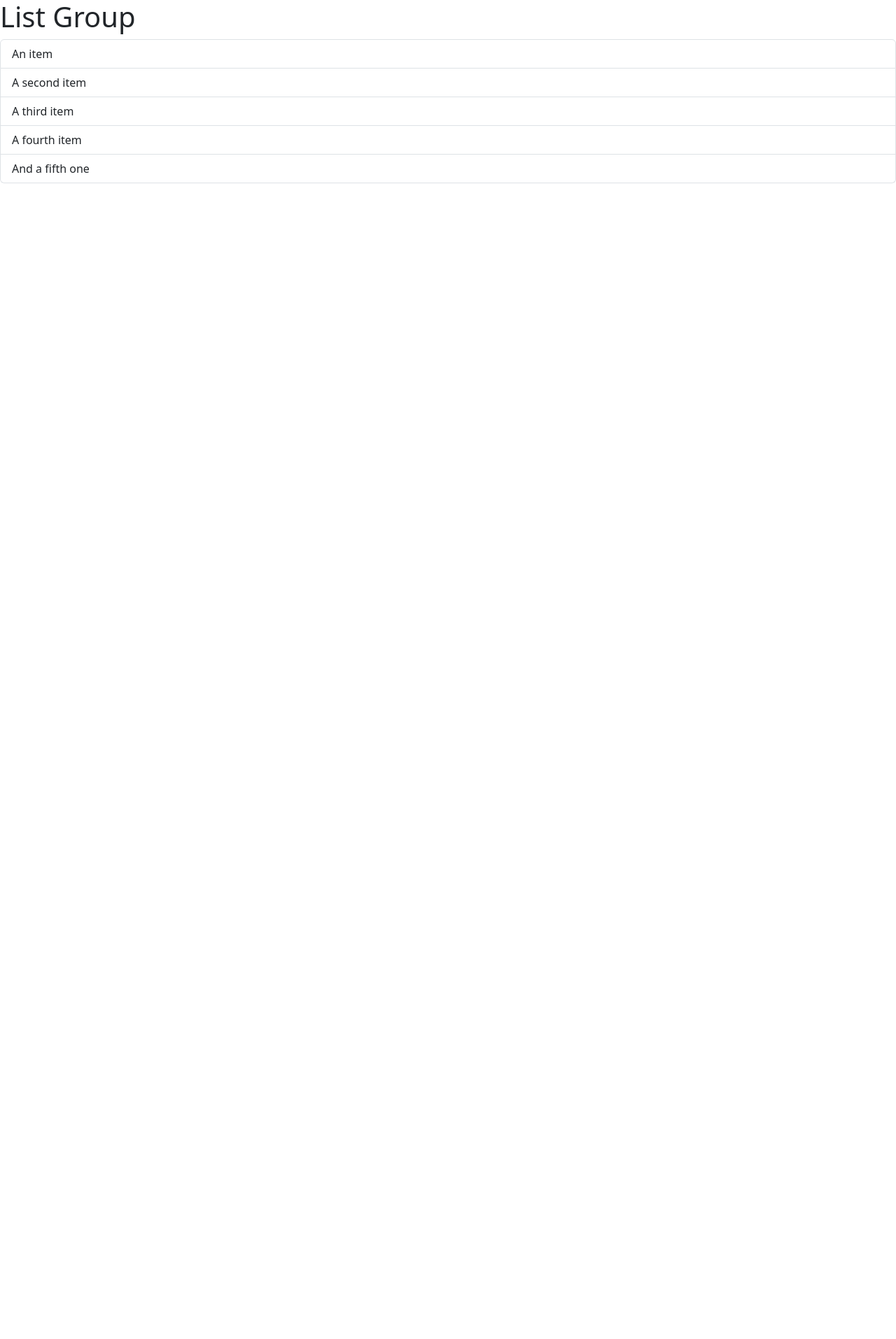
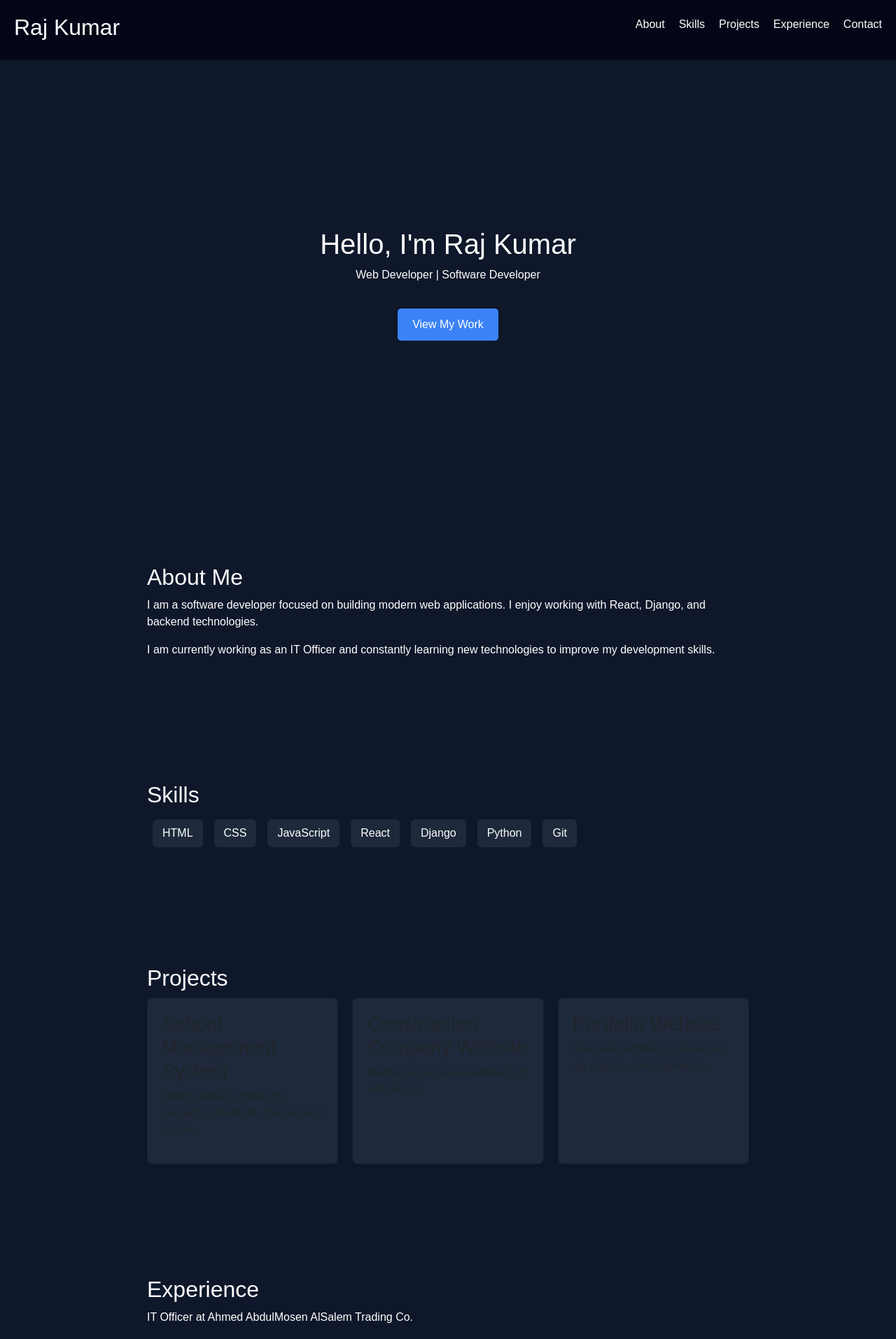
Before and after one commit to rajkumarbk/react-project, a React (Vite) app: page / in a window 1280 px wide. Shown: the top 1914 px of the page at 70% size. Before the commit the page ends 800 px from the top, so only its background shows below. Built offline with nearby package versions, Linux system fonts and the light colour scheme; the HTML template or start-up script is replaced by a standard one.

Commit message:
try to build portfolio

```diff
--- /dev/null
+++ b/src/App.css
@@ -0,0 +1,68 @@
+body{
+  font-family: Arial, sans-serif;
+  margin:0;
+  background:#0f172a;
+  color:white;
+}
+
+.navbar{
+  display:flex;
+  justify-content:space-between;
+  padding:20px;
+  background:#020617;
+}
+
+.navbar ul{
+  display:flex;
+  gap:20px;
+  list-style:none;
+}
+
+.navbar a{
+  color:white;
+  text-decoration:none;
+}
+
+.hero{
+  height:80vh;
+  display:flex;
+  flex-direction:column;
+  justify-content:center;
+  align-items:center;
+  text-align:center;
+}
+
+.btn{
+  margin-top:20px;
+  padding:10px 20px;
+  background:#3b82f6;
+  color:white;
+  text-decoration:none;
+  border-radius:5px;
+}
+
+.section{
+  padding:80px 20px;
+  max-width:900px;
+  margin:auto;
+}
+
+.skills span{
+  display:inline-block;
+  margin:8px;
+  padding:8px 14px;
+  background:#1e293b;
+  border-radius:6px;
+}
+
+.projects{
+  display:grid;
+  grid-template-columns:repeat(auto-fit,minmax(250px,1fr));
+  gap:20px;
+}
+
+.card{
+  background:#1e293b;
+  padding:20px;
+  border-radius:8px;
+}
--- a/src/App.jsx
+++ b/src/App.jsx
@@ -1,9 +1,24 @@
-import ListGroup from "./ListGroup";
+import Navbar from "./components/Navbar.jsx"
+import Hero from "./components/Hero.jsx"
+import About from "./components/About.jsx"
+import Skills from "./components/Skills.jsx"
+import Projects from "./components/Projects.jsx"
+import Experience from "./components/Experience.jsx"
+import Contact from "./components/Contact.jsx"
+import "./App.css"
 
 function App() {
   return (
-    <ListGroup />
-  );
+    <>
+      <Navbar />
+      <Hero />
+      <About />
+      <Skills />
+      <Projects />
+      <Experience />
+      <Contact />
+    </>
+  )
 }
 
-export default App;
+export default App
--- a/src/ListGroup.jsx
+++ /dev/null
@@ -1,17 +0,0 @@
-import { Fragment } from "react";
-function ListGroup() {
-    // let listItems = ["New York", "San Francisco", "Tokyo", "London"];
-    return (
-        <Fragment>
-            <h1>List Group</h1>
-            <ul className="list-group">
-                <li className="list-group-item">An item</li>
-                <li className="list-group-item">A second item</li>
-                <li className="list-group-item">A third item</li>
-                <li className="list-group-item">A fourth item</li>
-                <li className="list-group-item">And a fifth one</li>
-            </ul>
-        </Fragment>
-    );
-}
-export default ListGroup;
--- /dev/null
+++ b/src/components/About.jsx
@@ -0,0 +1,19 @@
+function About() {
+  return (
+    <section id="about" className="section">
+      <h2>About Me</h2>
+
+      <p>
+        I am a software developer focused on building modern web applications.
+        I enjoy working with React, Django, and backend technologies.
+      </p>
+
+      <p>
+        I am currently working as an IT Officer and constantly learning
+        new technologies to improve my development skills.
+      </p>
+    </section>
+  )
+}
+
+export default About
--- /dev/null
+++ b/src/components/Contact.jsx
@@ -0,0 +1,14 @@
+function Contact() {
+  return (
+    <section id="contact" className="section">
+      <h2>Contact</h2>
+
+      <p>Email: your@email.com</p>
+      <p>GitHub: github.com/yourusername</p>
+      <p>LinkedIn: linkedin.com/in/yourprofile</p>
+
+    </section>
+  )
+}
+
+export default Contact
--- /dev/null
+++ b/src/components/Experience.jsx
@@ -0,0 +1,18 @@
+function Experience() {
+  return (
+    <section id="experience" className="section">
+      <h2>Experience</h2>
+
+      <p>
+        IT Officer at Ahmed AbdulMosen AlSalem Trading Co.
+      </p>
+
+      <p>
+        Responsible for managing IT systems, websites, and software tools
+        used by the company.
+      </p>
+    </section>
+  )
+}
+
+export default Experience
--- /dev/null
+++ b/src/components/Hero.jsx
@@ -0,0 +1,11 @@
+function Hero() {
+  return (
+    <section className="hero">
+      <h1>Hello, I'm Raj Kumar</h1>
+      <p>Web Developer | Software Developer</p>
+      <a href="#projects" className="btn">View My Work</a>
+    </section>
+  )
+}
+
+export default Hero
--- /dev/null
+++ b/src/components/Navbar.jsx
@@ -0,0 +1,17 @@
+function Navbar() {
+  return (
+    <nav className="navbar">
+      <h2>Raj Kumar</h2>
+
+      <ul>
+        <li><a href="#about">About</a></li>
+        <li><a href="#skills">Skills</a></li>
+        <li><a href="#projects">Projects</a></li>
+        <li><a href="#experience">Experience</a></li>
+        <li><a href="#contact">Contact</a></li>
+      </ul>
+    </nav>
+  )
+}
+
+export default Navbar
--- /dev/null
+++ b/src/components/Projects.jsx
@@ -0,0 +1,28 @@
+function Projects() {
+  return (
+    <section id="projects" className="section">
+      <h2>Projects</h2>
+
+      <div className="projects">
+
+        <div className="card">
+          <h3>School Management System</h3>
+          <p>Django based system for managing students, classes and exams.</p>
+        </div>
+
+        <div className="card">
+          <h3>Construction Company Website</h3>
+          <p>Modern responsive website built with React.</p>
+        </div>
+
+        <div className="card">
+          <h3>Portfolio Website</h3>
+          <p>Personal portfolio to showcase my projects and experience.</p>
+        </div>
+
+      </div>
+    </section>
+  )
+}
+
+export default Projects
--- /dev/null
+++ b/src/components/Skills.jsx
@@ -0,0 +1,19 @@
+function Skills() {
+  return (
+    <section id="skills" className="section">
+      <h2>Skills</h2>
+
+      <div className="skills">
+        <span>HTML</span>
+        <span>CSS</span>
+        <span>JavaScript</span>
+        <span>React</span>
+        <span>Django</span>
+        <span>Python</span>
+        <span>Git</span>
+      </div>
+    </section>
+  )
+}
+
+export default Skills
```
